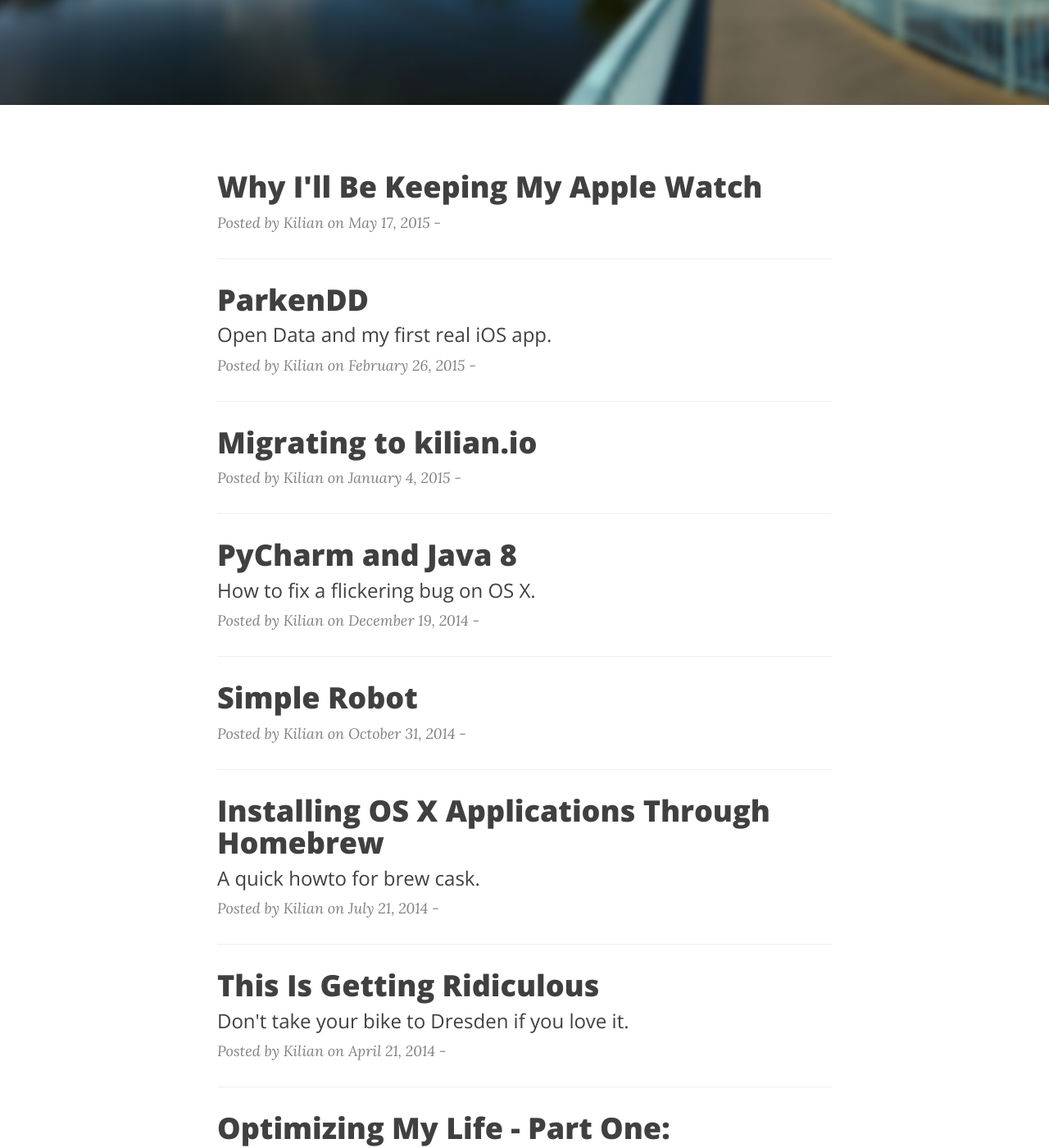
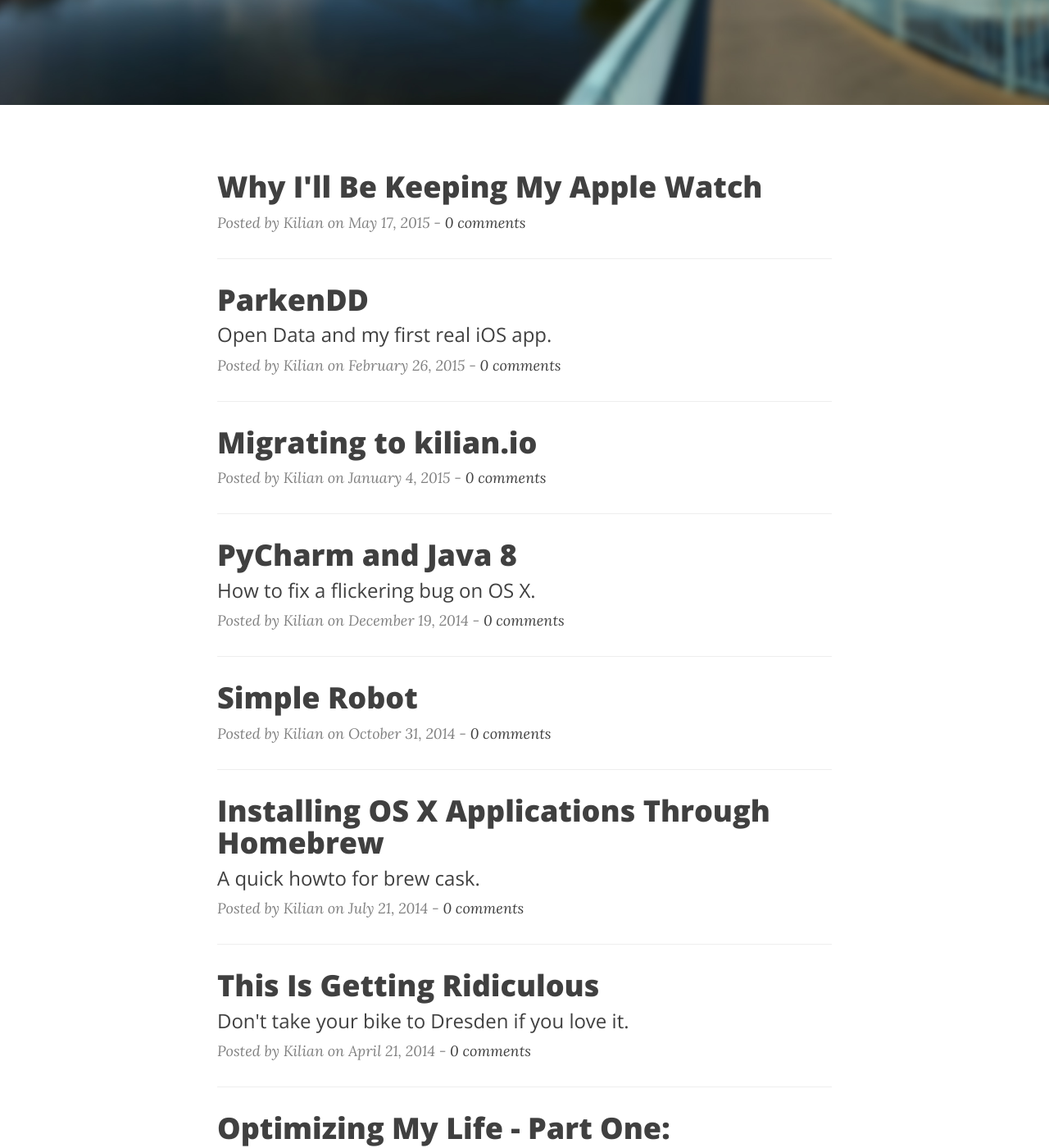
Before and after one commit to kiliankoe/blog_old, a Jekyll site: the page built from index.html, in a window 1280 px wide and 1400 px high, scrolled down 270 px. Shown: the whole window at 82% size. Built offline with Jekyll 4.4.1, drawn with Linux system fonts in a browser that asks for light colours; nearby versions of some CDN libraries; the list of posts is cut into pages by our own code; comment, search, counter and statistics services are not loaded.

Commit message:
misinterpreted disqus instructions, maybe now?

```diff
--- a/index.html
+++ b/index.html
@@ -17,7 +17,7 @@ header-img: "img/home-bg.jpg"
     <p class="post-meta">
     Posted by {% if post.author %}{{ post.author }}{% else if site.author_short %}{{ site.author_short }}{% else %}{{ site.title }}{% endif %} on {{ post.date | date: "%B %-d, %Y" }}
     <!-- Disqus comment count -->
-    -
+    - <a href="{{ post.url | prepend: site.baseurl }}#disqus_thread">0 comments</a>
     <script type="text/javascript">
         /* * * CONFIGURATION VARIABLES * * */
         var disqus_shortname = 'blogkilianio';
```
